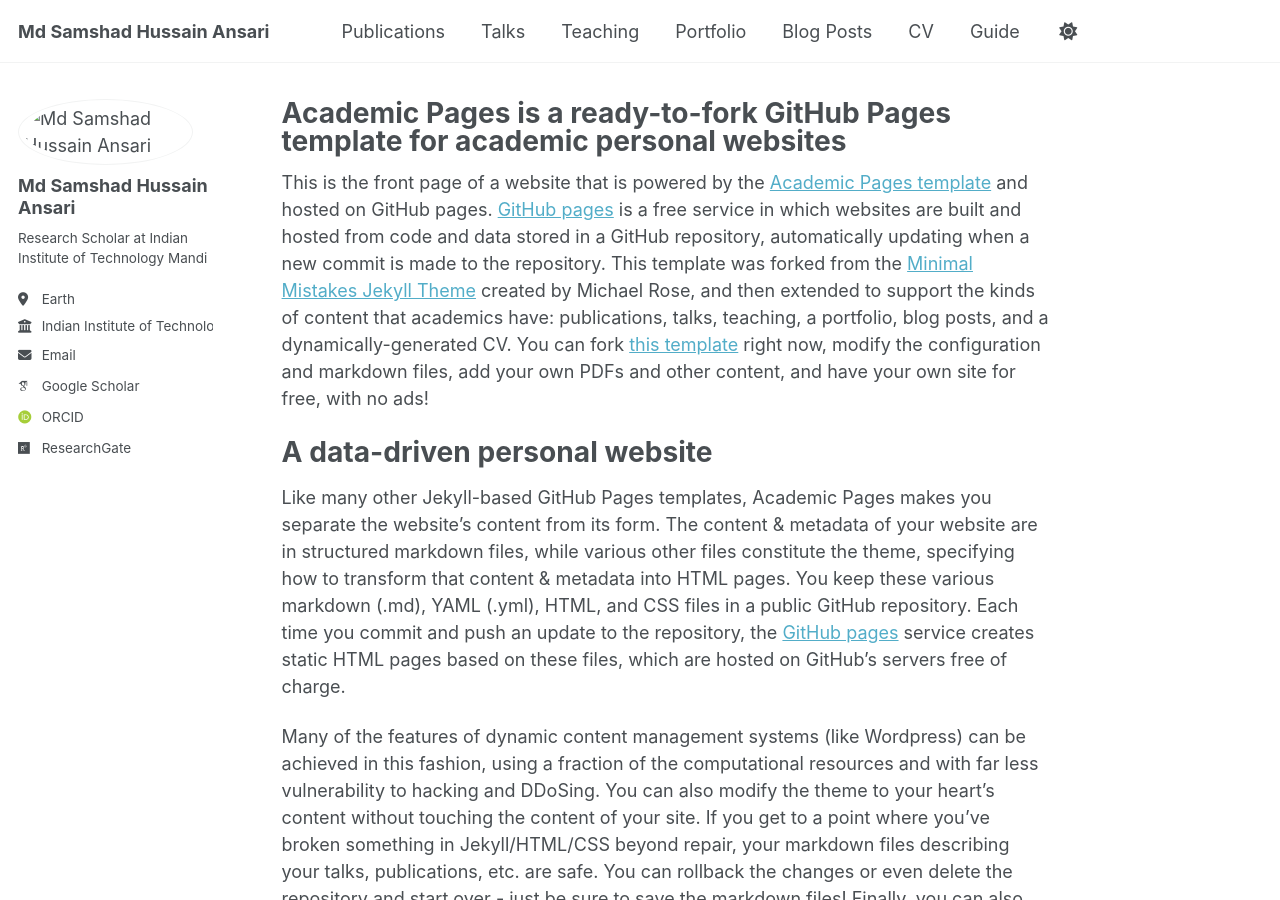
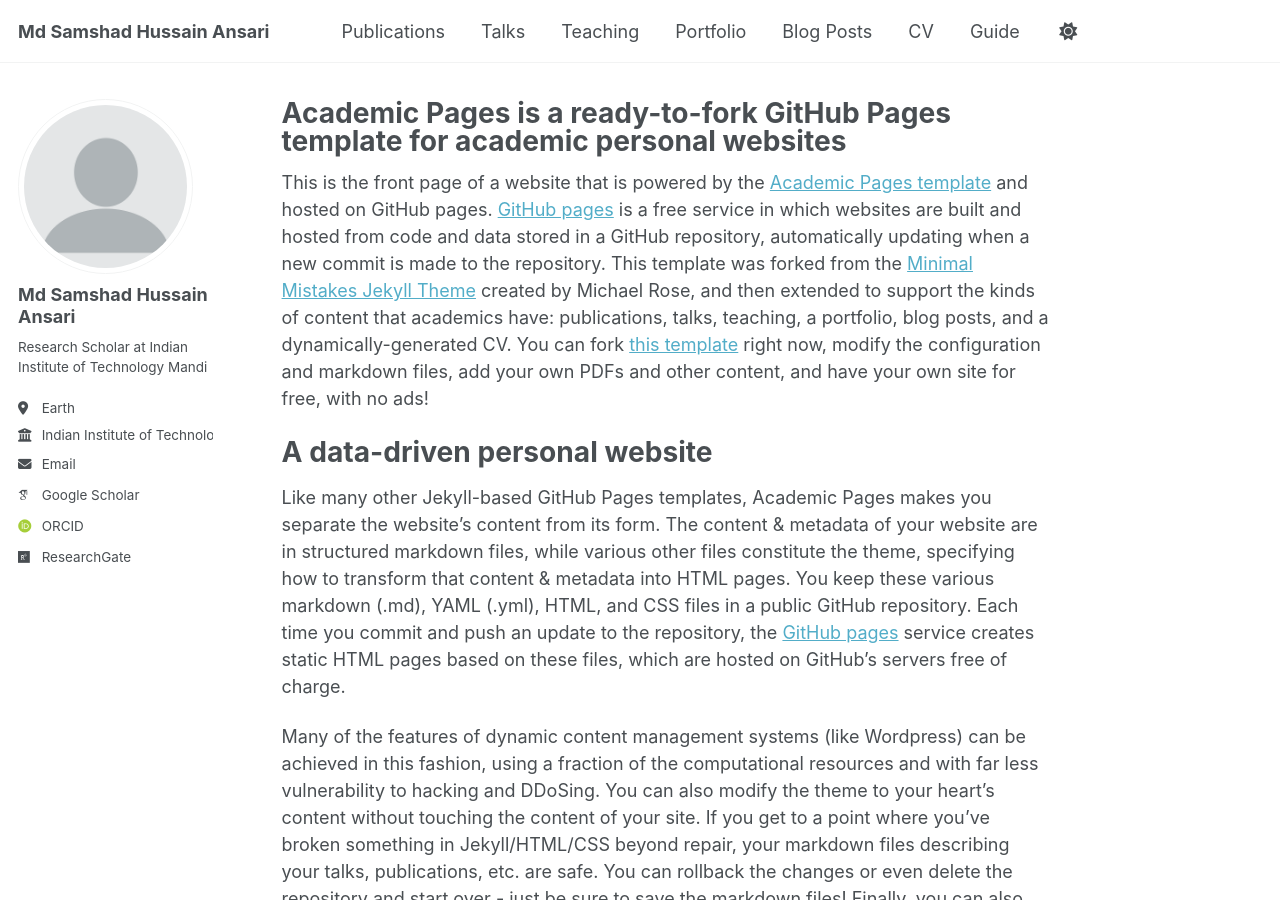
Before and after one commit to MdSamshadhussain/MdSamshadhussain.github.io, a Jekyll site: the page built from _pages/about.md, in a window 1280 px wide and 900 px high. Built offline with Jekyll 4.4.1, drawn with Linux system fonts in a browser that asks for light colours; some web fonts are replaced.

Commit message:
Update _config.yml

```diff
--- a/_config.yml
+++ b/_config.yml
@@ -22,7 +22,7 @@ repository               : "MdSamshadhussain/MdSamshadhussain.github.io"
 #               Additional customization can be done by editing /_includes/author-profile.html
 author:
   # Biographic information
-  avatar           : "MdSam.png"
+  avatar           : "profile.png"
   name             : "Md Samshad Hussain Ansari"
   pronouns         : # example: "she/her"
   bio              : "Research Scholar at Indian Institute of Technology Mandi"
```
